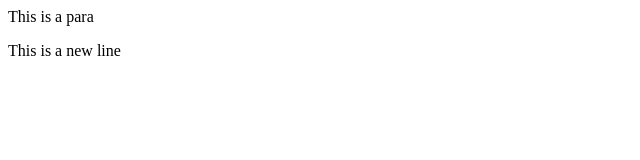
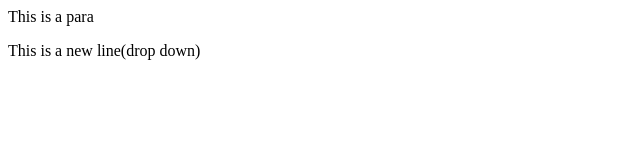
Before and after one commit to srikarvolluru/localrepo, a plain HTML site: page index.html in a window 1280 px wide. Shown: the full height of the page, 0-640 px from the left. Drawn offline with Linux system fonts and the light colour scheme.

```diff
--- a/index.html
+++ b/index.html
@@ -1,2 +1,2 @@
 <p>This is a para</p>
-<P>This is a new line</P>
+<P>This is a new line(drop down)</P>
```
